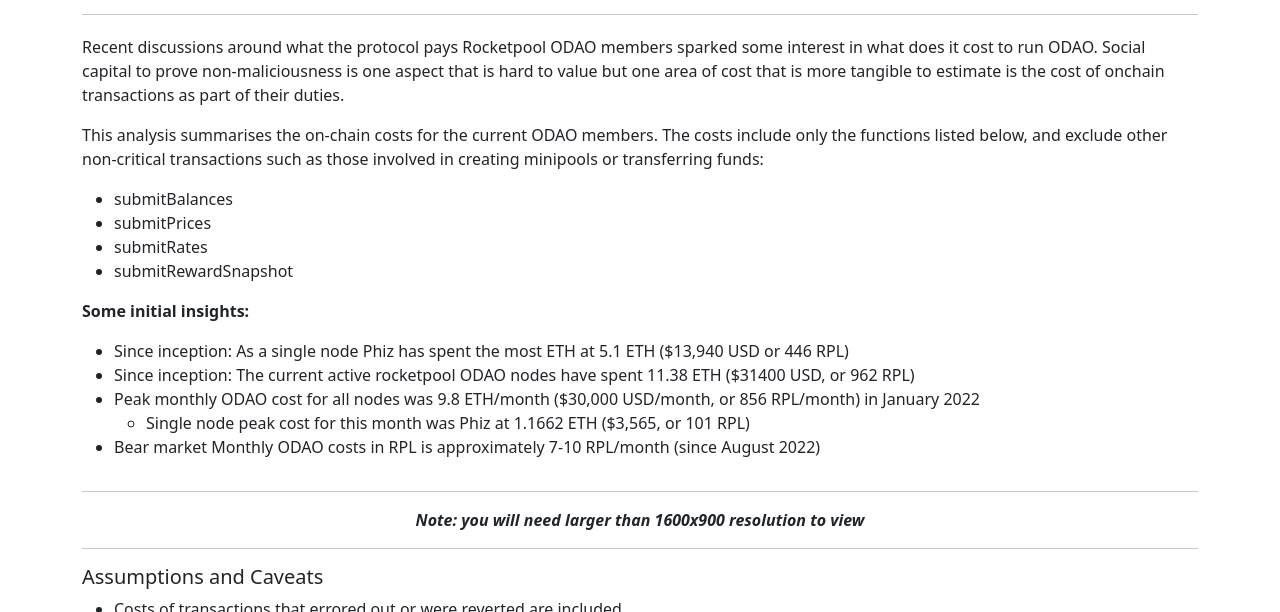
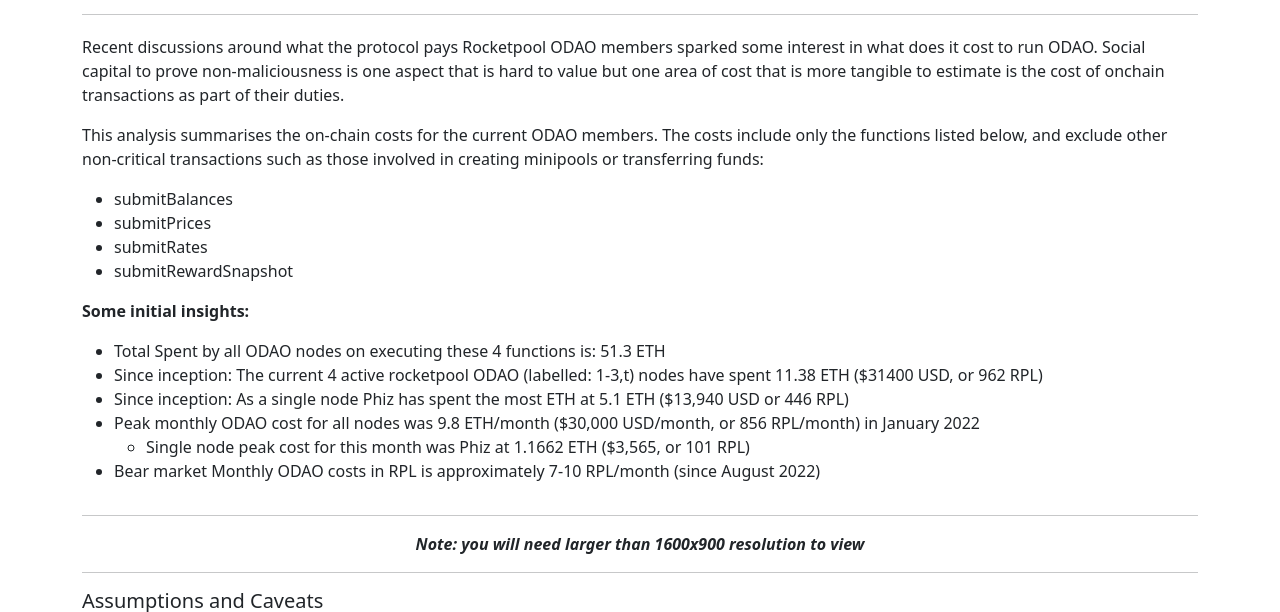
Before and after one commit to 0xHodja/postboard, a Gatsby site: page /posts/rocketpool_odao_gas_costs_2023_01_26 in a window 1280 px wide. Shown: the part 488-1100 px from the top of the page. Built offline with nearby package versions, Linux system fonts and the light colour scheme; Gatsby itself is replaced by a stand-in of ours; no server answers.

Commit message:
edit wording

```diff
--- a/src/pages/posts/rocketpool_odao_gas_costs_2023_01_26.js
+++ b/src/pages/posts/rocketpool_odao_gas_costs_2023_01_26.js
@@ -65,8 +65,9 @@
               <b>Some initial insights:</b>
             </p>
             <ul>
+              <li>Total Spent by all ODAO nodes on executing these 4 functions is: 51.3 ETH</li>
+              <li>Since inception: The current 4 active rocketpool ODAO (labelled: 1-3,t) nodes have spent 11.38 ETH ($31400 USD, or 962 RPL)</li>
               <li>Since inception: As a single node Phiz has spent the most ETH at 5.1 ETH ($13,940 USD or 446 RPL)</li>
-              <li>Since inception: The current active rocketpool ODAO nodes have spent 11.38 ETH ($31400 USD, or 962 RPL)</li>
               <li>Peak monthly ODAO cost for all nodes was 9.8 ETH/month ($30,000 USD/month, or 856 RPL/month) in January 2022</li>
               <ul>
                 <li>Single node peak cost for this month was Phiz at 1.1662 ETH ($3,565, or 101 RPL)</li>
```
